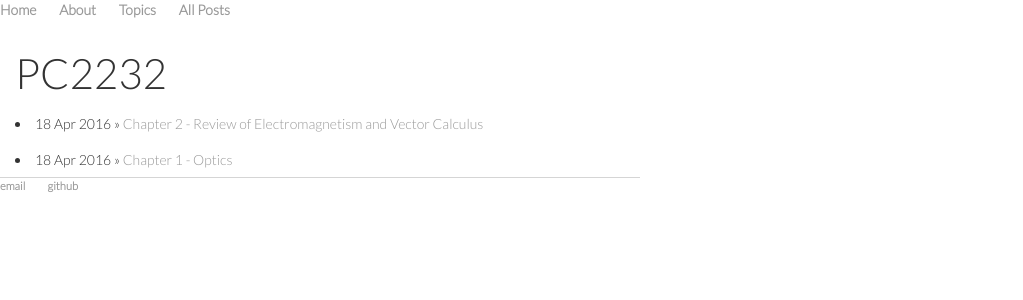
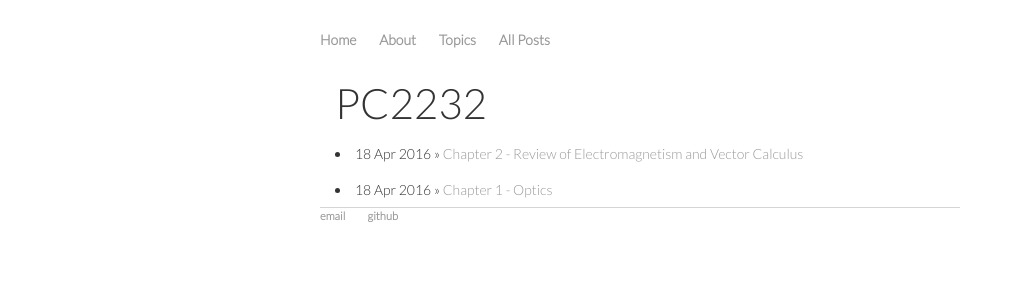
Before and after one commit to serriferous/initial.github.io, a Jekyll site: the page built from PC2232.html, in a window 1280 px wide. Shown: the top 300 px of the page, without its empty margins (0-1023 px from the left). Built offline with Jekyll 4.4.1, drawn with Linux system fonts in a browser that asks for light colours.

Commit message:
Update main.css

```diff
--- a/css/main.css
+++ b/css/main.css
@@ -1,7 +1,7 @@
 @import url(http://fonts.googleapis.com/css?family=Lato:300);
 
 body {
-    margin-top: 60px auto;
+    margin: 30px auto;
     width: 50%;
 
 }
```
